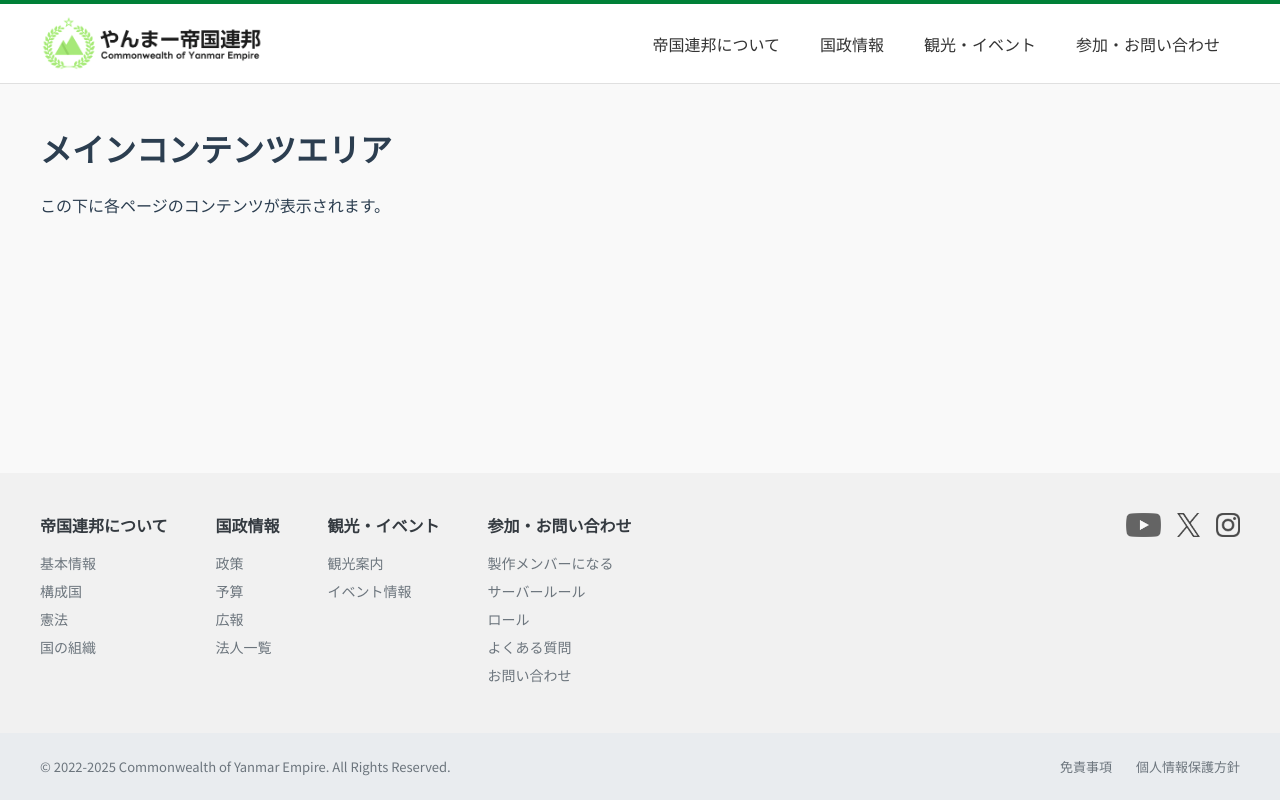
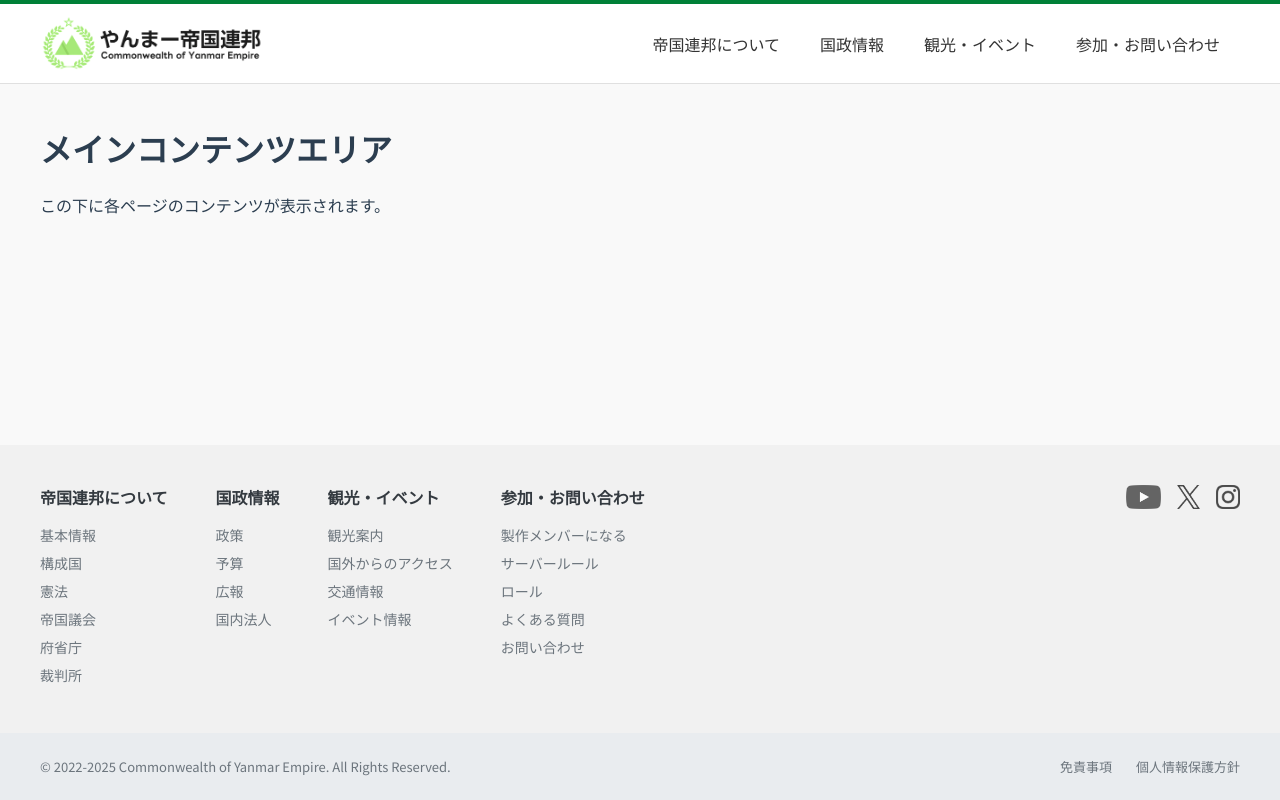
Before and after one commit to yama9832/cye_website, a Vue app: page / in a window 1280 px wide. Built offline with nearby package versions, Linux system fonts and the light colour scheme.

Commit message:
微修正2

```diff
--- a/src/components/SiteFooter.vue
+++ b/src/components/SiteFooter.vue
@@ -49,7 +49,9 @@ export default {
             { name: '基本情報', url: '#' },
             { name: '構成国', url: '#' },
             { name: '憲法', url: '#' },
-            { name: '国の組織', url: '#' },
+            { name: '帝国議会', url: '#' },
+            { name: '府省庁', url: '#' },
+            { name: '裁判所', url: '#' },
           ]
         },
         {
@@ -58,13 +60,15 @@ export default {
             { name: '政策', url: '#' },
             { name: '予算', url: '#' },
             { name: '広報', url: '#' },
-            { name: '法人一覧', url: '#' },
+            { name: '国内法人', url: '#' },
           ]
         },
         {
           title: '観光・イベント',
           links: [
             { name: '観光案内', url: '#' },
+            { name: '国外からのアクセス', url: '#' },
+            { name: '交通情報', url: '#' },
             { name: 'イベント情報', url: '#' },
           ]
         },
--- a/src/components/SiteHeader.vue
+++ b/src/components/SiteHeader.vue
@@ -81,14 +81,12 @@ export default {
                 { name: '基本情報', url: '#' },
                 { name: '構成国', url: '#' },
                 { name: '憲法', url: '#' },
-                { name: '国王陛下あいさつ', url: '#' },
               ],
             },
             {
               title: '国の組織',
               links: [
                 { name: '帝国議会', url: '#' },
-                { name: '内閣', url: '#' },
                 { name: '府省庁', url: '#' },
                 { name: '裁判所', url: '#' },
               ],
```
